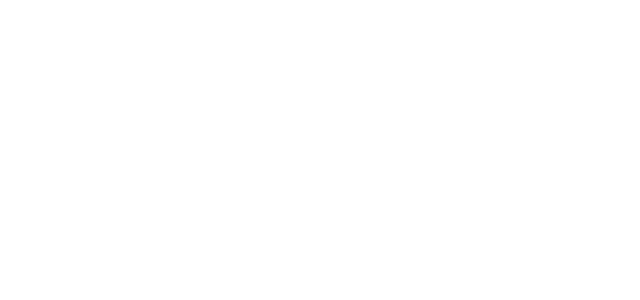
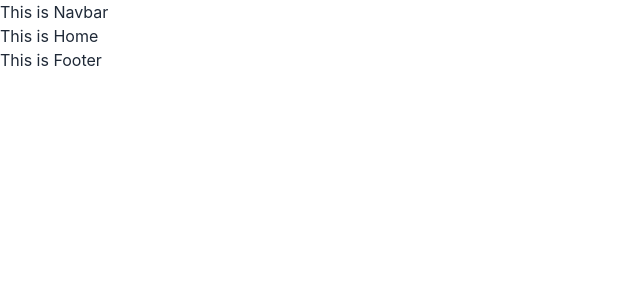
Before and after one commit to Rahat-Ul-Anwar/doctors-portal-client, a React (Create React App) app: page / in a window 1280 px wide. Shown: the top 300 px of the page, without its empty margins (0-640 px from the left). Built offline with nearby package versions, Linux system fonts and the light colour scheme.

Commit message:
folder structure ready

```diff
--- a/src/App.js
+++ b/src/App.js
@@ -1,11 +1,15 @@
 
+import { RouterProvider } from 'react-router-dom';
 import './App.css';
+import { router } from './Routes/Routes/Routes';
 
 function App() {
   return (
-    <div className="App">
+    <div>
 
+  <RouterProvider router={router}>
 
+  </RouterProvider>
 
     </div>
   );
--- /dev/null
+++ b/src/Pages/Home/Home/Home.js
@@ -0,0 +1,11 @@
+import React from 'react';
+
+const Home = () => {
+    return (
+        <div>
+            <h2>This is Home</h2>
+        </div>
+    );
+};
+
+export default Home;
--- /dev/null
+++ b/src/Pages/Login/Login.js
@@ -0,0 +1,11 @@
+import React from 'react';
+
+const Login = () => {
+    return (
+        <div>
+            <h2>This is Login</h2>
+        </div>
+    );
+};
+
+export default Login;
--- /dev/null
+++ b/src/Pages/shared/Footer/Footer.js
@@ -0,0 +1,11 @@
+import React from 'react';
+
+const Footer = () => {
+    return (
+        <div>
+            <h2>This is Footer</h2>
+        </div>
+    );
+};
+
+export default Footer;
--- /dev/null
+++ b/src/Pages/shared/Navbar/Navbar.js
@@ -0,0 +1,11 @@
+import React from 'react';
+
+const Navbar = () => {
+    return (
+        <div>
+            <h2>This is Navbar</h2>
+        </div>
+    );
+};
+
+export default Navbar;
--- /dev/null
+++ b/src/Routes/Routes/Routes.js
@@ -0,0 +1,27 @@
+import { createBrowserRouter } from "react-router-dom";
+import Main from "../../layout/Main";
+import Home from "../../Pages/Home/Home/Home";
+import Login from "../../Pages/Login/Login";
+
+
+export const router = createBrowserRouter([
+
+{
+        path: '/',
+        element: <Main></Main>,
+        children: [
+            {
+                path: '/',
+                element: <Home></Home>
+            },
+            {
+                path: '/login',
+                element: <Login></Login>
+            },
+        ]
+
+
+}
+
+
+])
--- /dev/null
+++ b/src/layout/Main.js
@@ -0,0 +1,17 @@
+import React from 'react';
+import { Outlet } from 'react-router-dom';
+import Footer from '../Pages/shared/Footer/Footer';
+import Navbar from '../Pages/shared/Navbar/Navbar';
+
+const Main = () => {
+    return (
+        <div>
+            <Navbar></Navbar>
+            <Outlet></Outlet>
+            <Footer></Footer>
+
+        </div>
+    );
+};
+
+export default Main;
```
